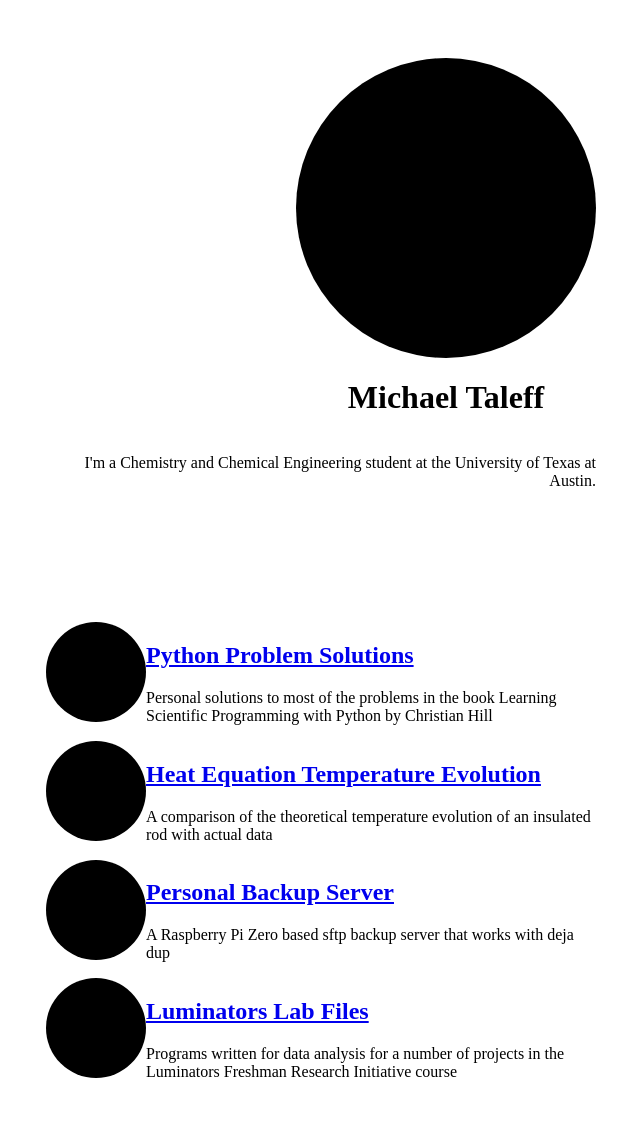
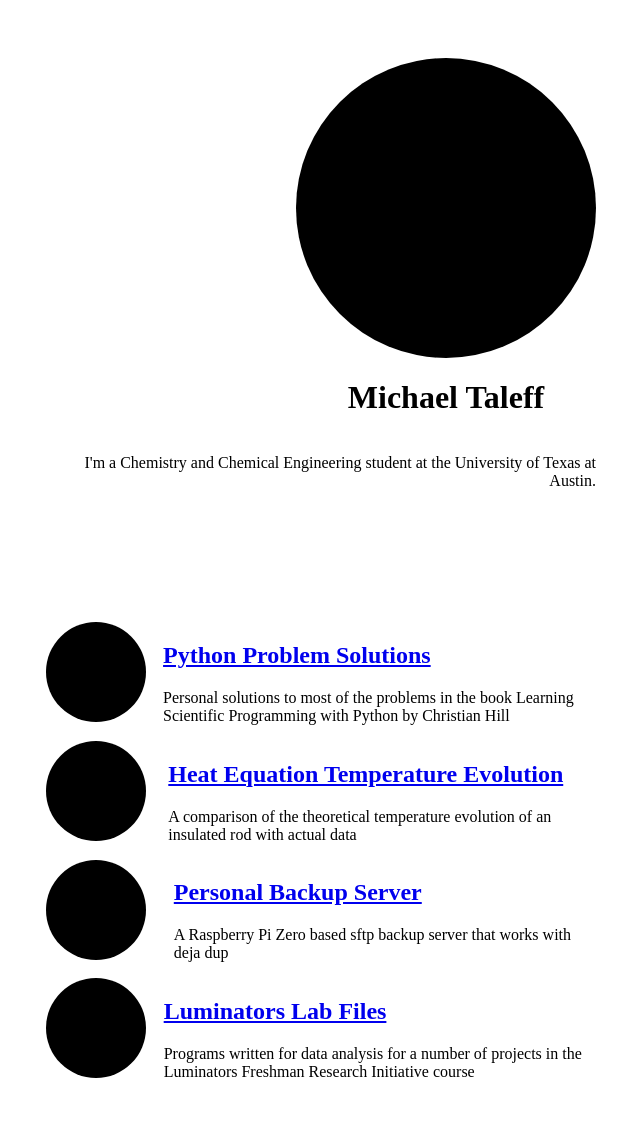
Before and after one commit to taleff/taleff.github.io, a Jekyll site: the page built from index.html, in a window 1280 px wide. Shown: the whole page, without its empty margins (327-967 px from the left). Built offline with Jekyll 4.4.1, drawn with Linux system fonts in a browser that asks for light colours.

Commit message:
Update main.css

```diff
--- a/css/main.css
+++ b/css/main.css
@@ -52,6 +52,10 @@ ul {
     height: 100px;
 }
 
+.project-spacer {
+    width: 30px;
+}
+
 .project-item {
     display: flex;
     justify-content: flex-start;
```
